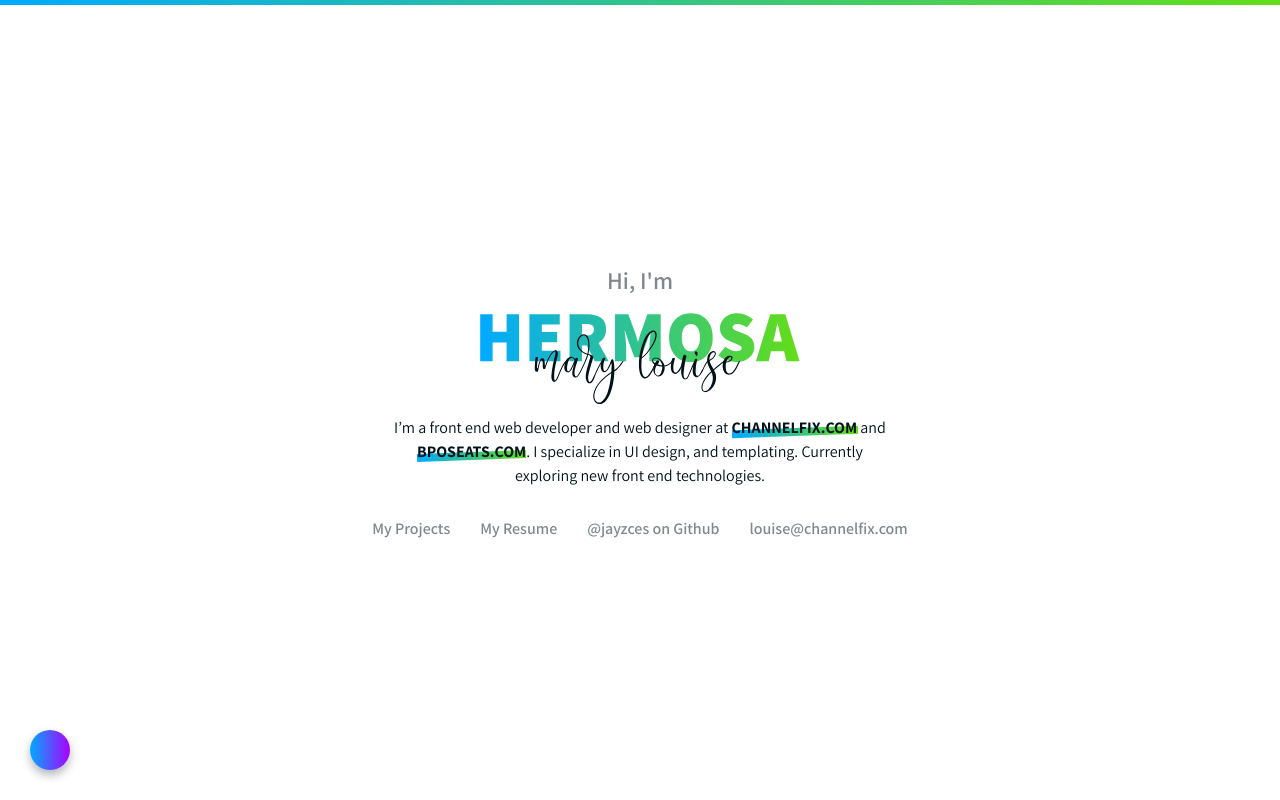
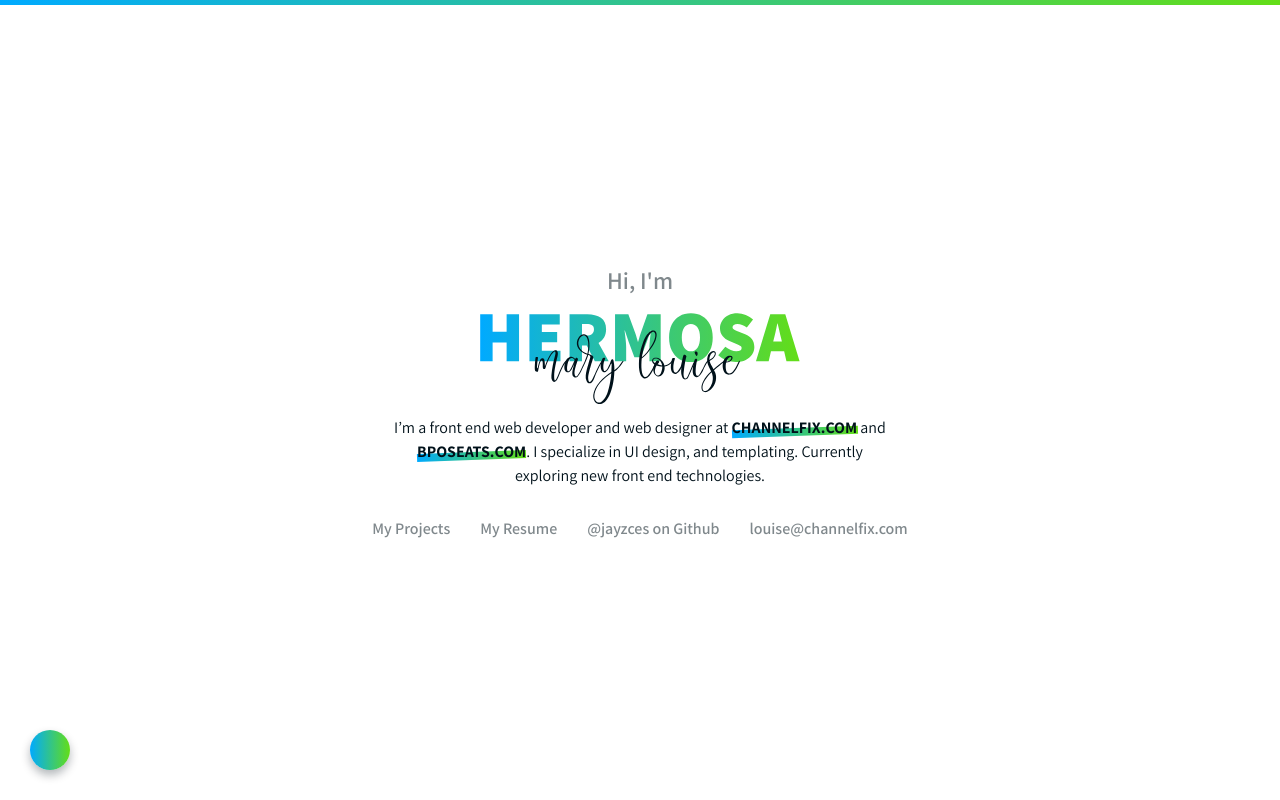
Before and after one commit to jayzces/website, a Vue app: page / in a window 1280 px wide. Shown: the top 800 px of the page. Built offline with nearby package versions, Linux system fonts and the light colour scheme; no server answers.

Commit message:
Color Scheme Updates - Change the way color scheme is initially set for ThemeSelector - Add title attribute to color scheme previews

```diff
--- a/src/components/app.vue
+++ b/src/components/app.vue
@@ -100,9 +100,18 @@
             }
         },
         created() {
-            /* To change default theme, change this value and
-             * change `.detect` class variables in `styles.css` */
-            this.selected = this.themes[1]
+            /**
+             * Detect initial color scheme preference to set the right value.
+             * To change default theme, change this value and change
+             * `.detect` class variables in `styles.css`
+             */
+            let prefersDark =
+                    window.matchMedia('(prefers-color-scheme: dark)').matches,
+                prefersLight =
+                    window.matchMedia('(prefers-color-scheme: light)').matches
+
+            if (prefersLight && !prefersDark) this.selected = this.themes[0]
+            else this.selected = this.themes[1]
         }
     }
 </script>
--- a/src/components/themeItem.vue
+++ b/src/components/themeItem.vue
@@ -1,7 +1,8 @@
 <template>
     <div class="theme-item"
         :style="`--main: ${main}; --sub: ${sub};`"
-        @click="$emit('clickItem', true)"></div>
+        @click="$emit('clickItem', true)"
+        :title="theme.name | capitalize"></div>
 </template>
 
 <script>
@@ -11,6 +12,11 @@
             theme: {
                 type: Object,
                 required: true
+            }
+        },
+        filters: {
+            capitalize(word) {
+                return word.charAt(0).toUpperCase() + word.substring(1)
             }
         },
         computed: {
```
